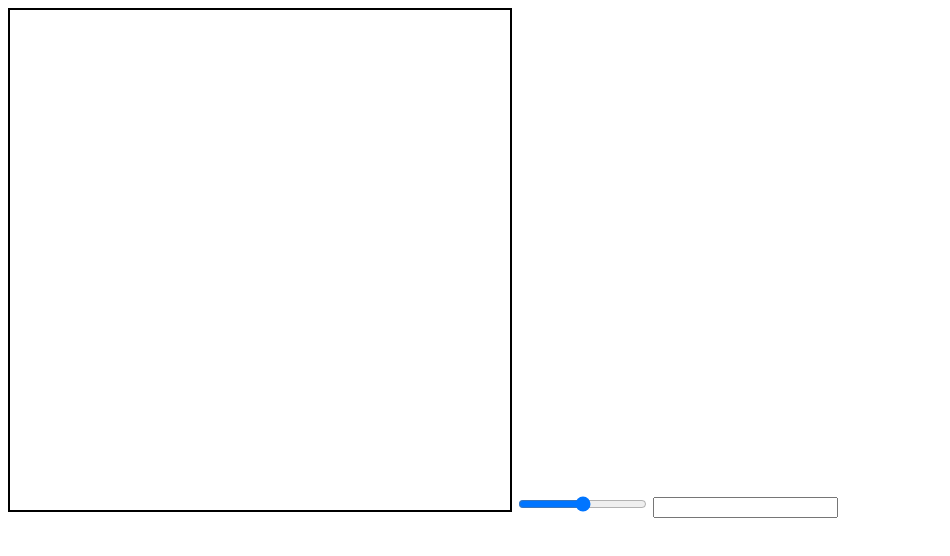
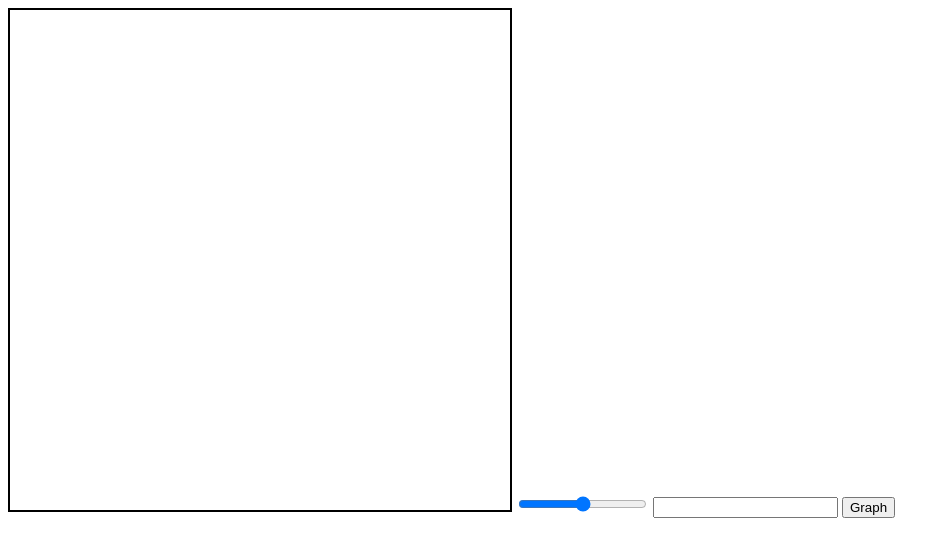
Before and after one commit to Aclixion/graphing_calculator, a plain HTML site: page index.html in a window 1280 px wide. Shown: the whole page, without its empty margins (0-950 px from the left). Drawn offline with Linux system fonts and the light colour scheme.

Commit message:
Add graph button

```diff
--- a/index.html
+++ b/index.html
@@ -9,6 +9,7 @@
         <canvas width="500" height="500"></canvas>
         <input class="scale-slider" type="range" min="25" max="250">
         <input class="equation-input" type="text">
+        <button class="graph-btn">Graph</button>
         <script src="script.js"></script>
     </body>
 </html>
```
